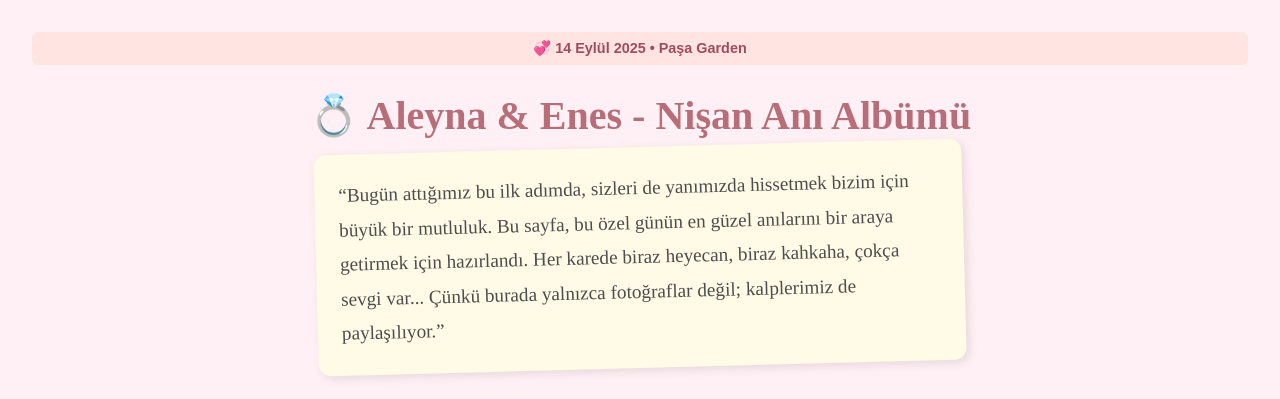
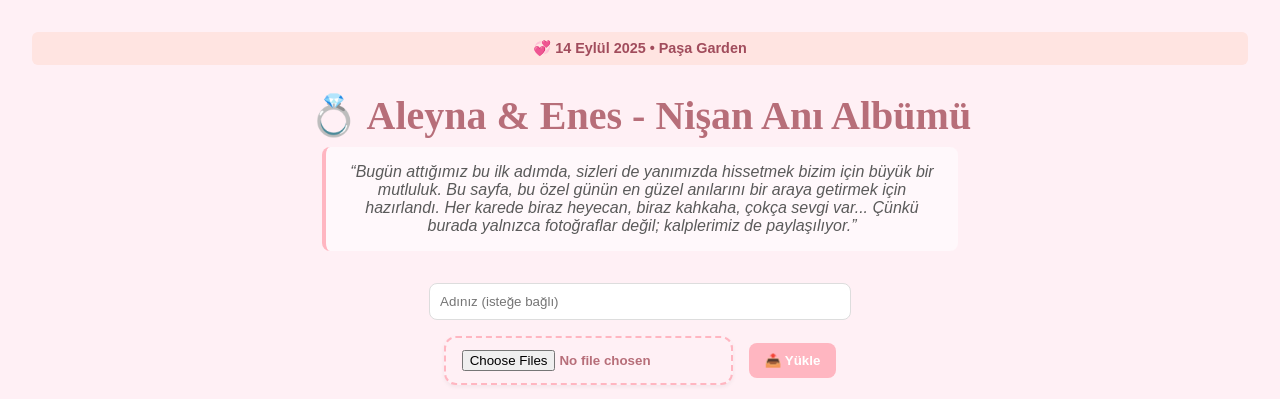
Before and after one commit to enesciraci/ani-album, a React (Create React App) app: page / in a window 1280 px wide. Shown: the top 399 px of the page. Built offline with nearby package versions, Linux system fonts and the light colour scheme; no server answers.

Commit message:
Update App.js

```diff
--- a/src/App.js
+++ b/src/App.js
@@ -120,23 +120,23 @@ export default function App() {
         💍 Aleyna & Enes - Nişan Anı Albümü
       </h1>
 
-<div style={{
-  backgroundColor: '#fffbe6',
-  padding: '1.5rem',
-  maxWidth: '600px',
-  margin: '0 auto 2rem',
-  borderRadius: '12px',
-  boxShadow: '3px 3px 10px rgba(0,0,0,0.1)',
-  fontFamily: "'Caveat', cursive",
-  fontSize: '1.2rem',
-  lineHeight: '1.8',
-  transform: 'rotate(-1.5deg)'
-}}>
+      <p style={{
+        textAlign: 'center',
+        maxWidth: '600px',
+        margin: '0 auto 2rem',
+        padding: '1rem',
+        fontStyle: 'italic',
+        fontSize: '1rem',
+        color: '#5a5a5a',
+        backgroundColor: '#fff8fb',
+        borderLeft: '4px solid #ffb6c1',
+        borderRadius: '8px',
+      }}>
   “Bugün attığımız bu ilk adımda, sizleri de yanımızda hissetmek bizim için büyük bir mutluluk.
   Bu sayfa, bu özel günün en güzel anılarını bir araya getirmek için hazırlandı.
   Her karede biraz heyecan, biraz kahkaha, çokça sevgi var...
   Çünkü burada yalnızca fotoğraflar değil; kalplerimiz de paylaşılıyor.”
-</div>
+</p>
 
       <div style={{ textAlign: 'center', marginBottom: '2rem' }}>
         <input
```
